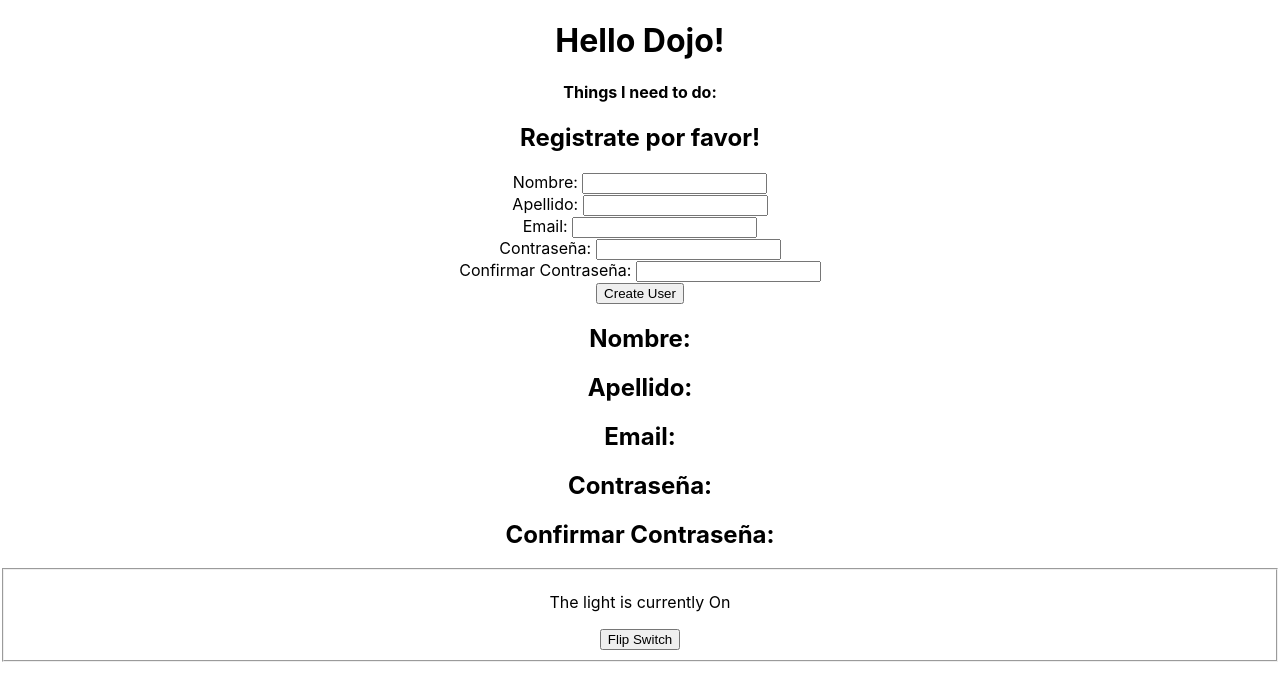
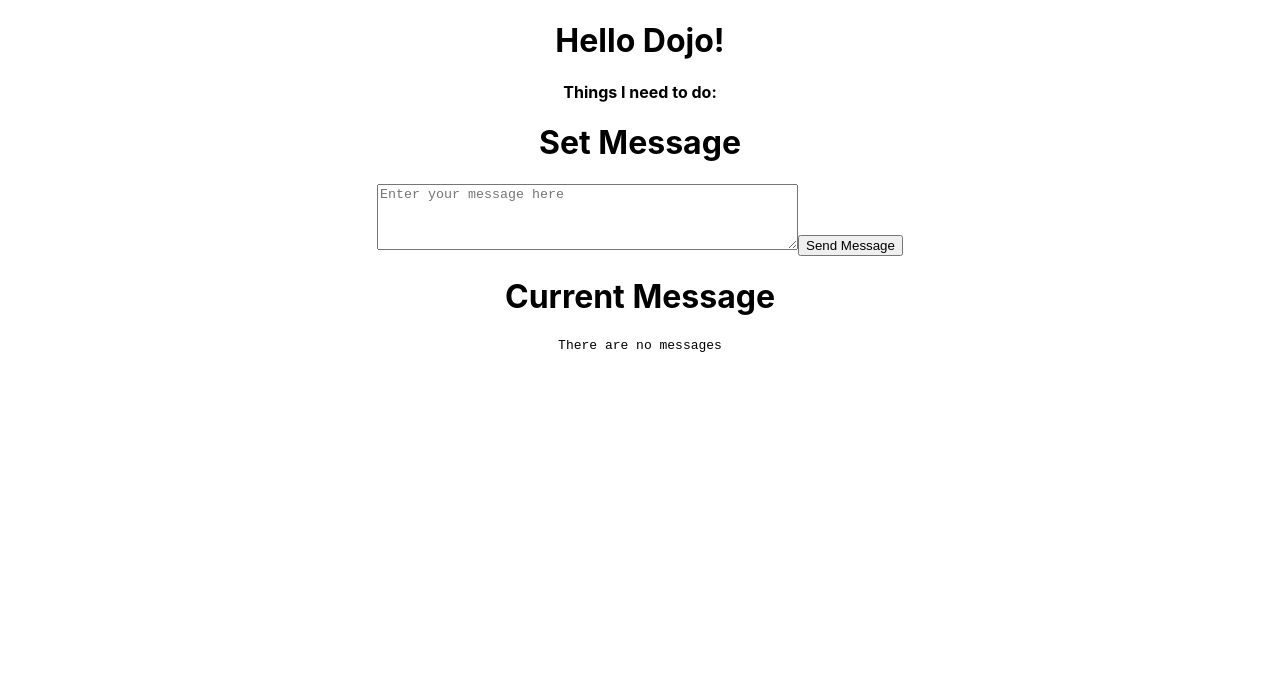
Before and after one commit to Jhomar1158-ux/Primer-React-con-JSX, a React (Create React App) app: page / in a window 1280 px wide. Shown: the top 700 px of the page. Built offline with nearby package versions, Linux system fonts and the light colour scheme; the HTML template or start-up script is replaced by a standard one.

Commit message:
Elevando el estado - chat

```diff
--- a/src/App.js
+++ b/src/App.js
@@ -7,9 +7,20 @@ import LightSwitch from './componentes/LightSwitch';
 import PersonCardFunctional from './componentes/PersonCardFunctional';
 import Formulario from './componentes/Formulario';
 import MovieForm from './componentes/MovieForm';
+import Groceries from './componentes/Groceries';
+import MessageForm from './componentes/MessageForm';
+import MessageDisplay from './componentes/MessageDisplay';
+import { useState } from 'react';
 
 
 function App() {
+
+  const [currentMsg, setCurrentMsg] = useState("There are no messages");
+
+  const youveGotMail = newMessage =>{
+    setCurrentMsg(newMessage);
+  }
+
   return (
     <div className="App">
       <h1>Hello Dojo!</h1>
@@ -19,9 +30,11 @@ function App() {
       {/* <PersonCard firstName={"Jhomar"} lastName={"Astuyauri"} age={22} hairColor={"negro"}/>
       <PersonCard firstName={"Elias"} lastName={"Herencia"} age={18} hairColor={"marron"}/>
       <PersonCard firstName={"Maria"} lastName={"Ying"} age={65} hairColor={"blanco"}/>  */}
-
-      <Formulario/>
+      {/* <Groceries/> */}
+      {/* <Formulario/> */}
       {/* <MovieForm/> */}
+      <MessageForm onNewMessage={youveGotMail}/>
+      <MessageDisplay message={currentMsg}/>
       {/* <PersonCardFunctional firstName="Lolo" lastName="astuyauri" age={23} hairColor={"black"}/>
       <PersonCardFunctional firstName="him" lastName="astuyauri" age={21} hairColor={"red"}/>
       <PersonCardFunctional firstName="Lolo" lastName="astuyauri" age={58} hairColor={"black"}/>
@@ -35,7 +48,7 @@ function App() {
 
       {/* <button onClick={() => alert("Este botón ha sido clickeado!")}>Click me!</button> */}
 
-      <LightSwitch/>
+      {/* <LightSwitch/> */}
 
     </div>
   );
--- /dev/null
+++ b/src/componentes/Groceries.jsx
@@ -0,0 +1,19 @@
+import React from 'react';
+
+const Groceries = props =>{
+
+    const groceriesList = ["onions", "thyme", "butter" ,"mushrooms"];
+
+    return(
+        <ul>
+            {
+                // item -> elemento de la lista, i -> La posición del elemento
+                groceriesList.map( (item, i) =>
+                    <li>{item} - {i} </li>
+                )
+            }
+        </ul>
+    );
+}
+
+export default Groceries;
--- /dev/null
+++ b/src/componentes/MessageDisplay.jsx
@@ -0,0 +1,12 @@
+import react, { useState } from 'react';
+
+const MessageDisplay = (props) => {
+    return (
+        <>
+            <h1>Current Message</h1>
+            <pre>{ props.message }</pre>
+        </>
+    );
+};
+
+export default MessageDisplay;
--- /dev/null
+++ b/src/componentes/MessageForm.jsx
@@ -0,0 +1,28 @@
+import react, { useState } from 'react';
+
+
+const MessageForm = (props) => {
+    const [msg, setMsg] = useState("");
+
+    const handleSubmit = (e) => {
+        e.preventDefault();
+        // qué debemos hacer con el mensaje?
+        props.onNewMessage(msg);
+    };
+
+    return (
+        <form onSubmit={ handleSubmit }>
+            <h1>Set Message</h1>
+            <textarea
+                rows="4"
+                cols="50"
+                placeholder="Enter your message here"
+                onChange={ (e) => setMsg(e.target.value) }
+                value={ msg }
+            ></textarea>
+            <input type="submit" value="Send Message" />
+        </form>
+    );
+};
+
+export default MessageForm;
```
